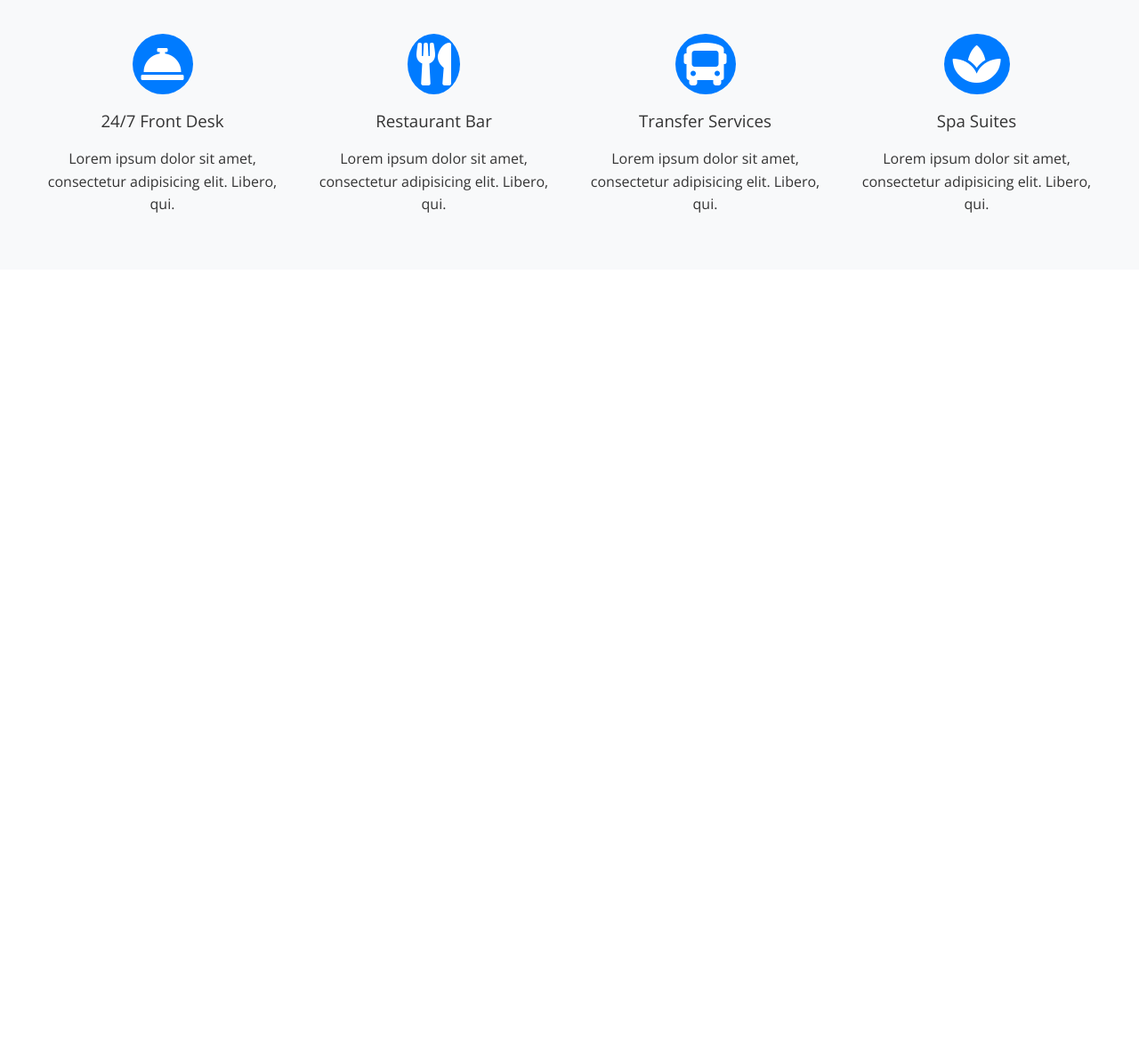
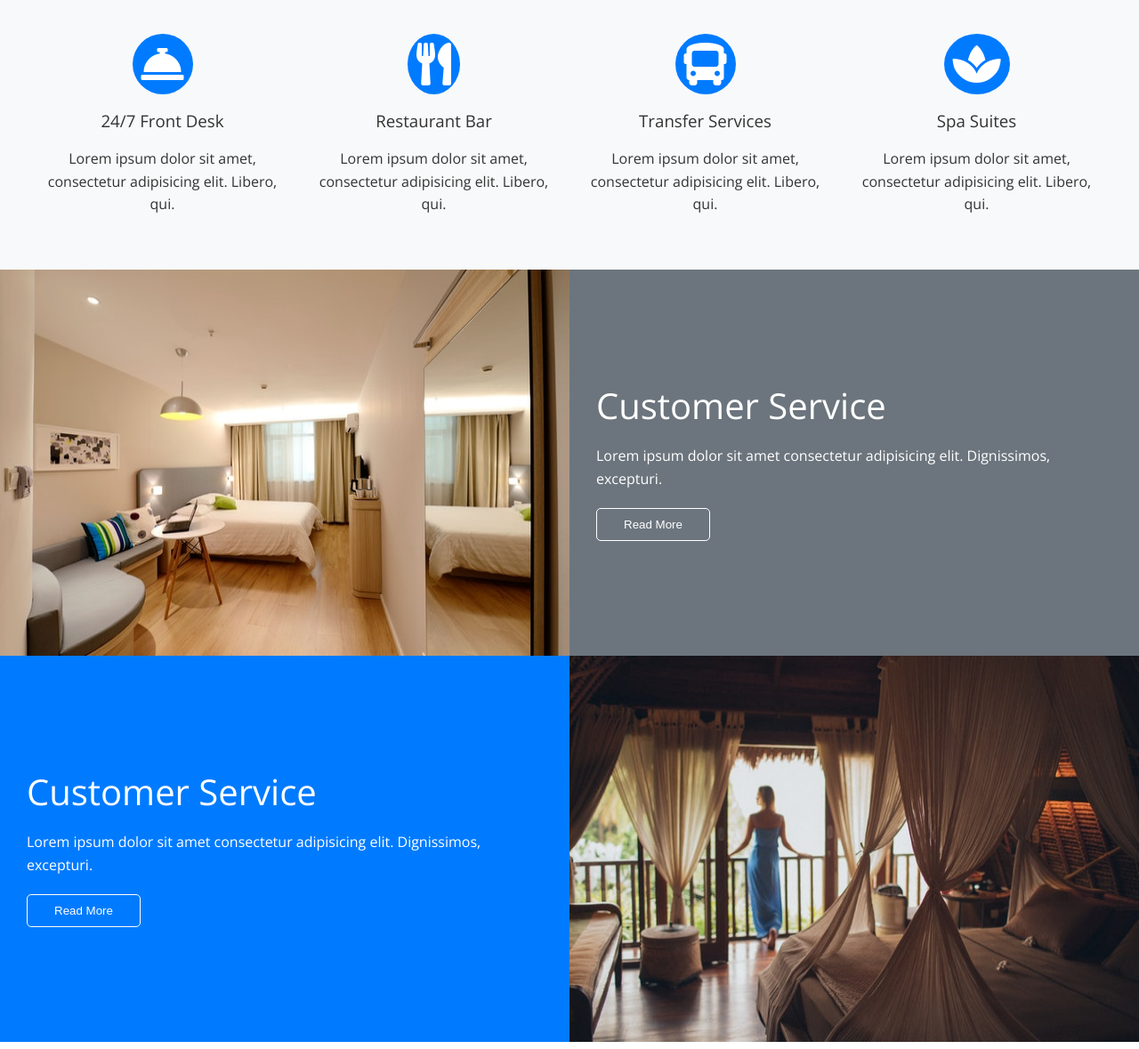
Before and after one commit to LeeS180/BSS-Hotel-Site, a plain HTML site: page index.html in a window 1280 px wide. Shown: the part 827-2006 px from the top of the page at 89% size. Before the commit the page ends 1130 px from the top, so only its background shows below. Drawn offline with nearby package versions, Linux system fonts and the light colour scheme.

Commit message:
Add about seciton

```diff
--- a/css/style.css
+++ b/css/style.css
@@ -96,6 +96,7 @@ img {
 .main-header {
   background-image: url('../img/bg-1.jpeg');
   background-repeat: no-repeat;
+  background-attachment: fixed;
   background-size: cover;
   background-position: center;
   height: 100vh;
@@ -157,3 +158,18 @@ img {
   border-radius: 50%;
   margin: 1.5rem;
 }
+
+/* about */
+
+#about {
+  color: var(--white);
+}
+
+#about h2 {
+  font-size: 4rem;
+  font-weight: 400;
+}
+
+#about p {
+  margin: 2rem 0;
+}
--- a/css/utils.css
+++ b/css/utils.css
@@ -94,6 +94,16 @@
   background-color: var(--dark);
 }
 
+.btn-outline {
+  background: transparent;
+  border: 1px solid var(--white);
+  color: var(--white);
+}
+
+.btn-outline:hover {
+  opacity: 0.6;
+}
+
 .btn-outline-primary {
   background:transparent;
   border: 1px solid var(--primary);
@@ -106,6 +116,8 @@
   border: 1px solid var(--primary);
   color: var(--white);
 }
+
+
 
 
 
@@ -124,4 +136,43 @@
 }
 
 
+/* flex columns */
+
+.flex-columns .row {
+  display: flex;
+  flex-direction: row;
+  flex-wrap: wrap;
+  width: 100% ;
+}
+
+
+.flex-columns .column {
+  flex: 1;
+}
+
+.flex-columns.flex-reverse .row {
+  flex-direction: row-reverse;
+}
+
+.flex-columns .column .column-1,
+.flex-columns .column .column-2 {
+  height: 100%;
+}
+
+.flex-columns .column-2 {
+  display: flex;
+  flex-direction: column;
+  align-items: flex-start;
+  justify-content: center;
+  padding: 3rem;
+}
+
+.flex-columns img {
+  width:100%;
+  height: 100%;
+}
+
+
+
+
 /* flex grid */
--- a/index.html
+++ b/index.html
@@ -79,6 +79,45 @@
 
         </div>
     </section>
+
+    <section id="about" class="flex-columns">
+        <div class="row">
+            <div class="column">
+                <div class="column-1">
+                    <img src="img/about1.jpeg" alt="">
+                </div>
+            </div>
+            <div class="column">
+                <div class="column-2 bg-secondary">
+                    <h2>Customer Service</h2>
+                    <p>Lorem ipsum dolor sit amet consectetur adipisicing elit. Dignissimos, excepturi.</p>
+                    <button class="btn btn-outline">Read More</button>
+                </div>
+            </div>
+        </div>
+    </section>
+
+
+
+
+
+    <section id="about" class="flex-columns flex-reverse">
+        <div class="row">
+            <div class="column">
+                <div class="column-1">
+                    <img src="img/about2.jpeg" alt="">
+                </div>
+            </div>
+            <div class="column">
+                <div class="column-2 bg-primary">
+                    <h2>Customer Service</h2>
+                    <p>Lorem ipsum dolor sit amet consectetur adipisicing elit. Dignissimos, excepturi.</p>
+                    <button class="btn btn-outline">Read More</button>
+                </div>
+            </div>
+        </div>
+    </section>
+
 </main>
 
 
```
